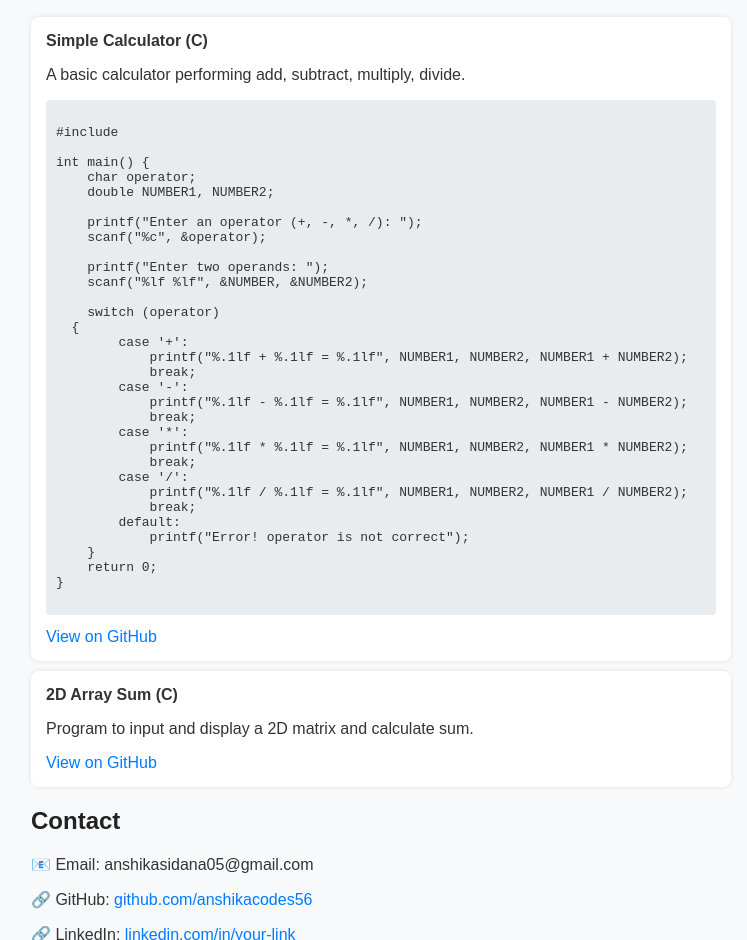
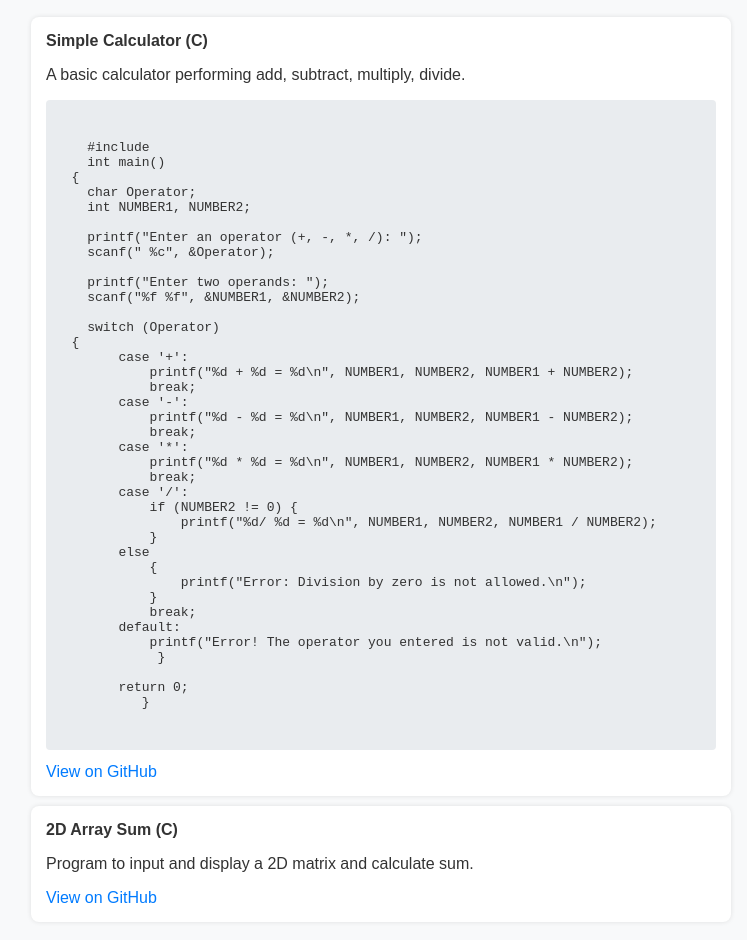
Before and after one commit to anshikacodes56/anshikacodes56.github.io, a plain HTML site: page index.html in a window 1280 px wide. Shown: the part 468-1408 px from the top of the page, without its empty margins (259-1006 px from the left). Drawn offline with Linux system fonts and the light colour scheme.

Commit message:
Update index.html with calculator C code and correct link.

```diff
--- a/index.html
+++ b/index.html
@@ -38,39 +38,48 @@
       <p>A basic calculator performing add, subtract, multiply, divide.</p>
 
       <pre style="background: #e9ecef; padding: 10px; border-radius: 4px; overflow-x: auto;"><code>
-#include <stdio.h>
 
-int main() {
-    char operator;
-    double NUMBER1, NUMBER2;
+    #include</stdio.h>
+    int main()
+  {
+    char Operator;
+    int NUMBER1, NUMBER2;
 
     printf("Enter an operator (+, -, *, /): ");
-    scanf("%c", &operator);
+    scanf(" %c", &Operator);
 
     printf("Enter two operands: ");
-    scanf("%lf %lf", &NUMBER, &NUMBER2);
+    scanf("%f %f", &NUMBER1, &NUMBER2);
 
-    switch (operator)
+    switch (Operator)
   {
         case '+':
-            printf("%.1lf + %.1lf = %.1lf", NUMBER1, NUMBER2, NUMBER1 + NUMBER2);
+            printf("%d + %d = %d\n", NUMBER1, NUMBER2, NUMBER1 + NUMBER2);
             break;
         case '-':
-            printf("%.1lf - %.1lf = %.1lf", NUMBER1, NUMBER2, NUMBER1 - NUMBER2);
+            printf("%d - %d = %d\n", NUMBER1, NUMBER2, NUMBER1 - NUMBER2);
             break;
         case '*':
-            printf("%.1lf * %.1lf = %.1lf", NUMBER1, NUMBER2, NUMBER1 * NUMBER2);
+            printf("%d * %d = %d\n", NUMBER1, NUMBER2, NUMBER1 * NUMBER2);
             break;
         case '/':
-            printf("%.1lf / %.1lf = %.1lf", NUMBER1, NUMBER2, NUMBER1 / NUMBER2);
+            if (NUMBER2 != 0) {
+                printf("%d/ %d = %d\n", NUMBER1, NUMBER2, NUMBER1 / NUMBER2);
+            }
+        else
+            {
+                printf("Error: Division by zero is not allowed.\n");
+            }
             break;
         default:
-            printf("Error! operator is not correct");
-    }
-    return 0;
-}
+            printf("Error! The operator you entered is not valid.\n");
+             }
+
+        return 0;
+           }
+
       </code></pre>
-      <a href="https://github.com/anshikacodes56/C_Language_Projects/tree/main/Simple_Calculator" target="_blank">View on GitHub</a>
+      <a href="https://github.com/anshikacodes56/anshikacodes56.github.io/blob/main/projects/Simple_Calculator.c" target="_blank">View on GitHub</a>
     </div>
 
     <div class="project">
```
